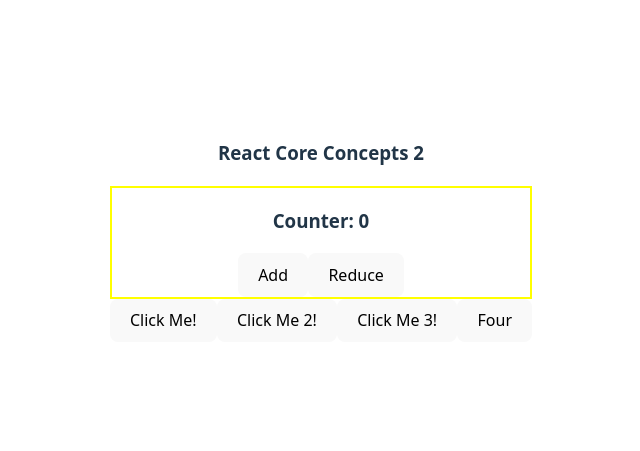
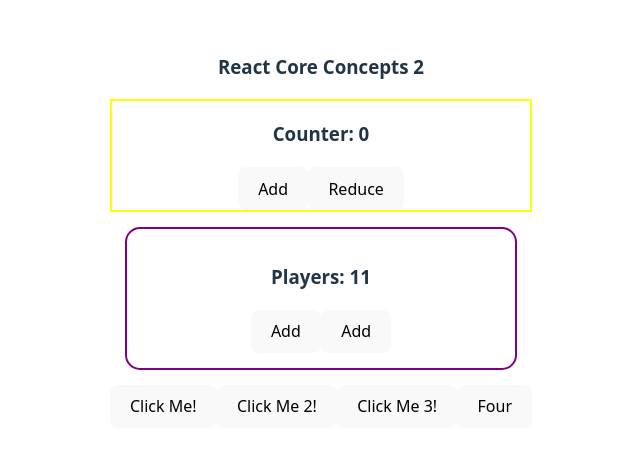
Before and after one commit to omarfarhatul/explore-react-core-concepts-part2, a React (Vite) app: page / in a window 1280 px wide. Shown: the part 169-620 px from the top of the page, without its empty margins (319-959 px from the left). Built offline with nearby package versions, Linux system fonts and the light colour scheme.

Commit message:
Used for useState

```diff
--- a/src/App.jsx
+++ b/src/App.jsx
@@ -3,6 +3,7 @@
 import viteLogo from '/vite.svg'
 import './App.css'
 import Counter from './Counter'
+import Team from './Team'
 
 function App() {
 
@@ -24,6 +25,8 @@
 
       <Counter></Counter>
 
+      <Team></Team>
+
       <div>
         <button onClick={handleClick}>Click Me!</button>
         <button onClick={handleClick2}>Click Me 2!</button>
--- /dev/null
+++ b/src/Team.jsx
@@ -0,0 +1,30 @@
+import { useState } from "react"
+
+export default function Team(){
+
+    const [team, setTeam]=useState(11);
+
+    const handleAdd = () =>{
+        const newTeam=team+1;
+        setTeam(newTeam);
+    }
+
+    const handleRemove = () =>{
+        setTeam(team-1);
+    }
+
+    const teamStyle={
+        border: '2px solid purple',
+        margin: '15px',
+        padding: '15px',
+        borderRadius: '15px'
+    }
+
+    return(
+        <div style={teamStyle}>
+            <h3>Players: {team}</h3>
+            <button onClick={handleAdd}>Add</button>
+            <button onClick={handleRemove}>Add</button>
+        </div>
+    )
+}
```
